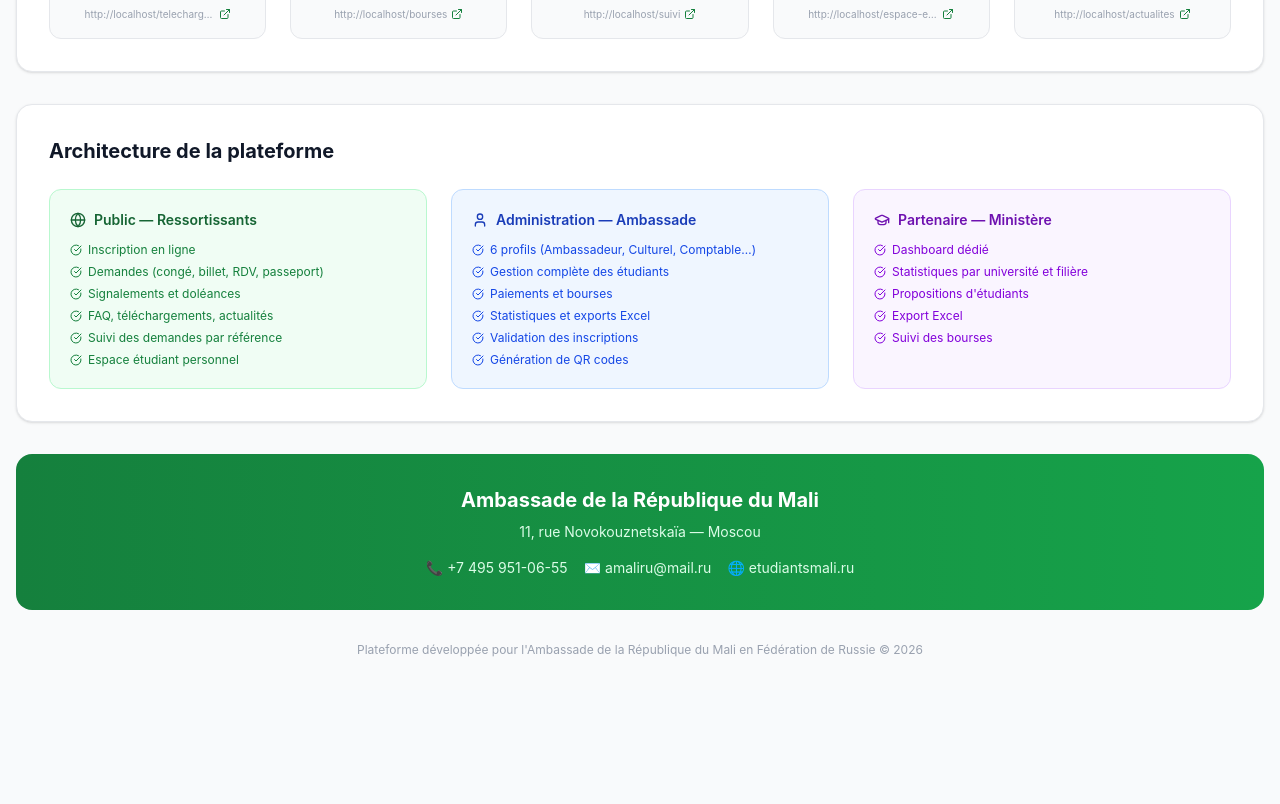
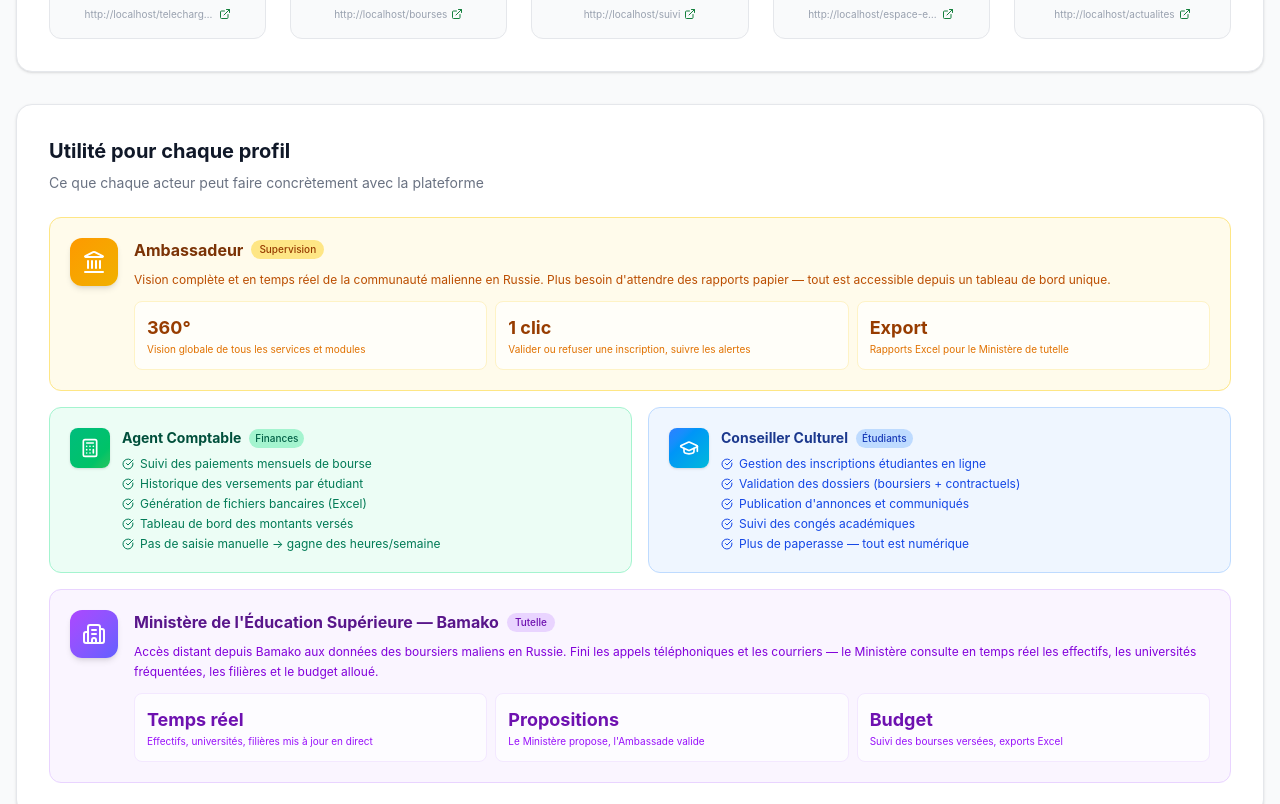
Before and after one commit to intersidibe2-cell/malibourse-app, a Next.js app: page /demo in a window 1280 px wide. Shown: the part 1520-2324 px from the top of the page. Before the commit the page ends 2210 px from the top, so only its background shows below. Built offline with nearby package versions, Linux system fonts and the light colour scheme; no server answers.

Commit message:
feat: demo page - utilite par profil (ambassadeur, comptable, culturel, ministere Bamako)

```diff
--- a/src/app/(public)/demo/page.tsx
+++ b/src/app/(public)/demo/page.tsx
@@ -6,6 +6,7 @@ import {
   CalendarDays, Plane, CalendarCheck, IdCard, HelpCircle, Download,
   Wallet, Search, User, MessageSquare, AlertTriangle, Megaphone,
   CheckCircle, ExternalLink, Globe, QrCode, Printer,
+  Landmark, Eye, Calculator, Users, Building2,
 } from "lucide-react";
 
 const QR_SIZE = 280;
@@ -176,47 +177,121 @@ export default function DemoPage() {
           </div>
         </div>
 
-        {/* Architecture */}
+        {/* Utilité par profil */}
         <div className="bg-white rounded-2xl border border-gray-200 shadow-sm p-6 md:p-8 mb-8">
-          <h2 className="text-xl font-bold text-gray-900 mb-6">Architecture de la plateforme</h2>
-          <div className="grid grid-cols-1 md:grid-cols-3 gap-6">
-            <div className="bg-green-50 rounded-xl border border-green-200 p-5">
-              <h3 className="font-semibold text-green-800 text-sm mb-3 flex items-center gap-2">
-                <Globe className="w-4 h-4" /> Public — Ressortissants
-              </h3>
-              <ul className="space-y-1.5 text-xs text-green-700">
-                <li className="flex items-center gap-1.5"><CheckCircle className="w-3 h-3" /> Inscription en ligne</li>
-                <li className="flex items-center gap-1.5"><CheckCircle className="w-3 h-3" /> Demandes (congé, billet, RDV, passeport)</li>
-                <li className="flex items-center gap-1.5"><CheckCircle className="w-3 h-3" /> Signalements et doléances</li>
-                <li className="flex items-center gap-1.5"><CheckCircle className="w-3 h-3" /> FAQ, téléchargements, actualités</li>
-                <li className="flex items-center gap-1.5"><CheckCircle className="w-3 h-3" /> Suivi des demandes par référence</li>
-                <li className="flex items-center gap-1.5"><CheckCircle className="w-3 h-3" /> Espace étudiant personnel</li>
-              </ul>
+          <h2 className="text-xl font-bold text-gray-900 mb-2">Utilité pour chaque profil</h2>
+          <p className="text-sm text-gray-500 mb-6">Ce que chaque acteur peut faire concrètement avec la plateforme</p>
+
+          <div className="grid grid-cols-1 md:grid-cols-2 gap-4">
+            {/* Ambassadeur */}
+            <div className="bg-amber-50 rounded-xl border border-amber-200 p-5 md:col-span-2">
+              <div className="flex items-start gap-4">
+                <div className="w-12 h-12 rounded-xl bg-gradient-to-br from-amber-500 to-yellow-500 flex items-center justify-center shadow-md shrink-0">
+                  <Landmark className="w-6 h-6 text-white" />
+                </div>
+                <div className="flex-1">
+                  <div className="flex items-center gap-2 mb-2">
+                    <h3 className="text-base font-bold text-amber-900">Ambassadeur</h3>
+                    <span className="text-[10px] font-medium px-2 py-0.5 rounded-full bg-amber-200 text-amber-800">Supervision</span>
+                  </div>
+                  <p className="text-xs text-amber-700 leading-relaxed mb-3">
+                    Vision complète et en temps réel de la communauté malienne en Russie.
+                    Plus besoin d'attendre des rapports papier — tout est accessible depuis un tableau de bord unique.
+                  </p>
+                  <div className="grid grid-cols-1 sm:grid-cols-3 gap-2">
+                    <div className="bg-white/70 rounded-lg p-3 border border-amber-100">
+                      <div className="text-lg font-bold text-amber-800">360°</div>
+                      <div className="text-[10px] text-amber-600">Vision globale de tous les services et modules</div>
+                    </div>
+                    <div className="bg-white/70 rounded-lg p-3 border border-amber-100">
+                      <div className="text-lg font-bold text-amber-800">1 clic</div>
+                      <div className="text-[10px] text-amber-600">Valider ou refuser une inscription, suivre les alertes</div>
+                    </div>
+                    <div className="bg-white/70 rounded-lg p-3 border border-amber-100">
+                      <div className="text-lg font-bold text-amber-800">Export</div>
+                      <div className="text-[10px] text-amber-600">Rapports Excel pour le Ministère de tutelle</div>
+                    </div>
+                  </div>
+                </div>
+              </div>
             </div>
+
+            {/* Comptable */}
+            <div className="bg-emerald-50 rounded-xl border border-emerald-200 p-5">
+              <div className="flex items-start gap-3">
+                <div className="w-10 h-10 rounded-lg bg-gradient-to-br from-emerald-500 to-green-500 flex items-center justify-center shadow shrink-0">
+                  <Calculator className="w-5 h-5 text-white" />
+                </div>
+                <div className="flex-1">
+                  <div className="flex items-center gap-2 mb-2">
+                    <h3 className="text-sm font-bold text-emerald-900">Agent Comptable</h3>
+                    <span className="text-[10px] font-medium px-1.5 py-0.5 rounded-full bg-emerald-200 text-emerald-800">Finances</span>
+                  </div>
+                  <ul className="space-y-1 text-xs text-emerald-700">
+                    <li className="flex items-start gap-1.5"><CheckCircle className="w-3 h-3 mt-0.5 shrink-0" /> Suivi des paiements mensuels de bourse</li>
+                    <li className="flex items-start gap-1.5"><CheckCircle className="w-3 h-3 mt-0.5 shrink-0" /> Historique des versements par étudiant</li>
+                    <li className="flex items-start gap-1.5"><CheckCircle className="w-3 h-3 mt-0.5 shrink-0" /> Génération de fichiers bancaires (Excel)</li>
+                    <li className="flex items-start gap-1.5"><CheckCircle className="w-3 h-3 mt-0.5 shrink-0" /> Tableau de bord des montants versés</li>
+                    <li className="flex items-start gap-1.5"><CheckCircle className="w-3 h-3 mt-0.5 shrink-0" /> Pas de saisie manuelle → gagne des heures/semaine</li>
+                  </ul>
+                </div>
+              </div>
+            </div>
+
+            {/* Conseiller Culturel */}
             <div className="bg-blue-50 rounded-xl border border-blue-200 p-5">
-              <h3 className="font-semibold text-blue-800 text-sm mb-3 flex items-center gap-2">
-                <User className="w-4 h-4" /> Administration — Ambassade
-              </h3>
-              <ul className="space-y-1.5 text-xs text-blue-700">
-                <li className="flex items-center gap-1.5"><CheckCircle className="w-3 h-3" /> 6 profils (Ambassadeur, Culturel, Comptable…)</li>
-                <li className="flex items-center gap-1.5"><CheckCircle className="w-3 h-3" /> Gestion complète des étudiants</li>
-                <li className="flex items-center gap-1.5"><CheckCircle className="w-3 h-3" /> Paiements et bourses</li>
-                <li className="flex items-center gap-1.5"><CheckCircle className="w-3 h-3" /> Statistiques et exports Excel</li>
-                <li className="flex items-center gap-1.5"><CheckCircle className="w-3 h-3" /> Validation des inscriptions</li>
-                <li className="flex items-center gap-1.5"><CheckCircle className="w-3 h-3" /> Génération de QR codes</li>
-              </ul>
+              <div className="flex items-start gap-3">
+                <div className="w-10 h-10 rounded-lg bg-gradient-to-br from-blue-500 to-cyan-500 flex items-center justify-center shadow shrink-0">
+                  <GraduationCap className="w-5 h-5 text-white" />
+                </div>
+                <div className="flex-1">
+                  <div className="flex items-center gap-2 mb-2">
+                    <h3 className="text-sm font-bold text-blue-900">Conseiller Culturel</h3>
+                    <span className="text-[10px] font-medium px-1.5 py-0.5 rounded-full bg-blue-200 text-blue-800">Étudiants</span>
+                  </div>
+                  <ul className="space-y-1 text-xs text-blue-700">
+                    <li className="flex items-start gap-1.5"><CheckCircle className="w-3 h-3 mt-0.5 shrink-0" /> Gestion des inscriptions étudiantes en ligne</li>
+                    <li className="flex items-start gap-1.5"><CheckCircle className="w-3 h-3 mt-0.5 shrink-0" /> Validation des dossiers (boursiers + contractuels)</li>
+                    <li className="flex items-start gap-1.5"><CheckCircle className="w-3 h-3 mt-0.5 shrink-0" /> Publication d'annonces et communiqués</li>
+                    <li className="flex items-start gap-1.5"><CheckCircle className="w-3 h-3 mt-0.5 shrink-0" /> Suivi des congés académiques</li>
+                    <li className="flex items-start gap-1.5"><CheckCircle className="w-3 h-3 mt-0.5 shrink-0" /> Plus de paperasse — tout est numérique</li>
+                  </ul>
+                </div>
+              </div>
             </div>
-            <div className="bg-purple-50 rounded-xl border border-purple-200 p-5">
-              <h3 className="font-semibold text-purple-800 text-sm mb-3 flex items-center gap-2">
-                <GraduationCap className="w-4 h-4" /> Partenaire — Ministère
-              </h3>
-              <ul className="space-y-1.5 text-xs text-purple-700">
-                <li className="flex items-center gap-1.5"><CheckCircle className="w-3 h-3" /> Dashboard dédié</li>
-                <li className="flex items-center gap-1.5"><CheckCircle className="w-3 h-3" /> Statistiques par université et filière</li>
-                <li className="flex items-center gap-1.5"><CheckCircle className="w-3 h-3" /> Propositions d'étudiants</li>
-                <li className="flex items-center gap-1.5"><CheckCircle className="w-3 h-3" /> Export Excel</li>
-                <li className="flex items-center gap-1.5"><CheckCircle className="w-3 h-3" /> Suivi des bourses</li>
-              </ul>
+
+            {/* Ministère (Bamako) */}
+            <div className="bg-purple-50 rounded-xl border border-purple-200 p-5 md:col-span-2">
+              <div className="flex items-start gap-4">
+                <div className="w-12 h-12 rounded-xl bg-gradient-to-br from-purple-500 to-indigo-500 flex items-center justify-center shadow-md shrink-0">
+                  <Building2 className="w-6 h-6 text-white" />
+                </div>
+                <div className="flex-1">
+                  <div className="flex items-center gap-2 mb-2">
+                    <h3 className="text-base font-bold text-purple-900">Ministère de l'Éducation Supérieure — Bamako</h3>
+                    <span className="text-[10px] font-medium px-2 py-0.5 rounded-full bg-purple-200 text-purple-800">Tutelle</span>
+                  </div>
+                  <p className="text-xs text-purple-700 leading-relaxed mb-3">
+                    Accès distant depuis Bamako aux données des boursiers maliens en Russie.
+                    Fini les appels téléphoniques et les courriers — le Ministère consulte en temps réel
+                    les effectifs, les universités fréquentées, les filières et le budget alloué.
+                  </p>
+                  <div className="grid grid-cols-1 sm:grid-cols-3 gap-2">
+                    <div className="bg-white/70 rounded-lg p-3 border border-purple-100">
+                      <div className="text-lg font-bold text-purple-800">Temps réel</div>
+                      <div className="text-[10px] text-purple-600">Effectifs, universités, filières mis à jour en direct</div>
+                    </div>
+                    <div className="bg-white/70 rounded-lg p-3 border border-purple-100">
+                      <div className="text-lg font-bold text-purple-800">Propositions</div>
+                      <div className="text-[10px] text-purple-600">Le Ministère propose, l'Ambassade valide</div>
+                    </div>
+                    <div className="bg-white/70 rounded-lg p-3 border border-purple-100">
+                      <div className="text-lg font-bold text-purple-800">Budget</div>
+                      <div className="text-[10px] text-purple-600">Suivi des bourses versées, exports Excel</div>
+                    </div>
+                  </div>
+                </div>
+              </div>
             </div>
           </div>
         </div>
```
